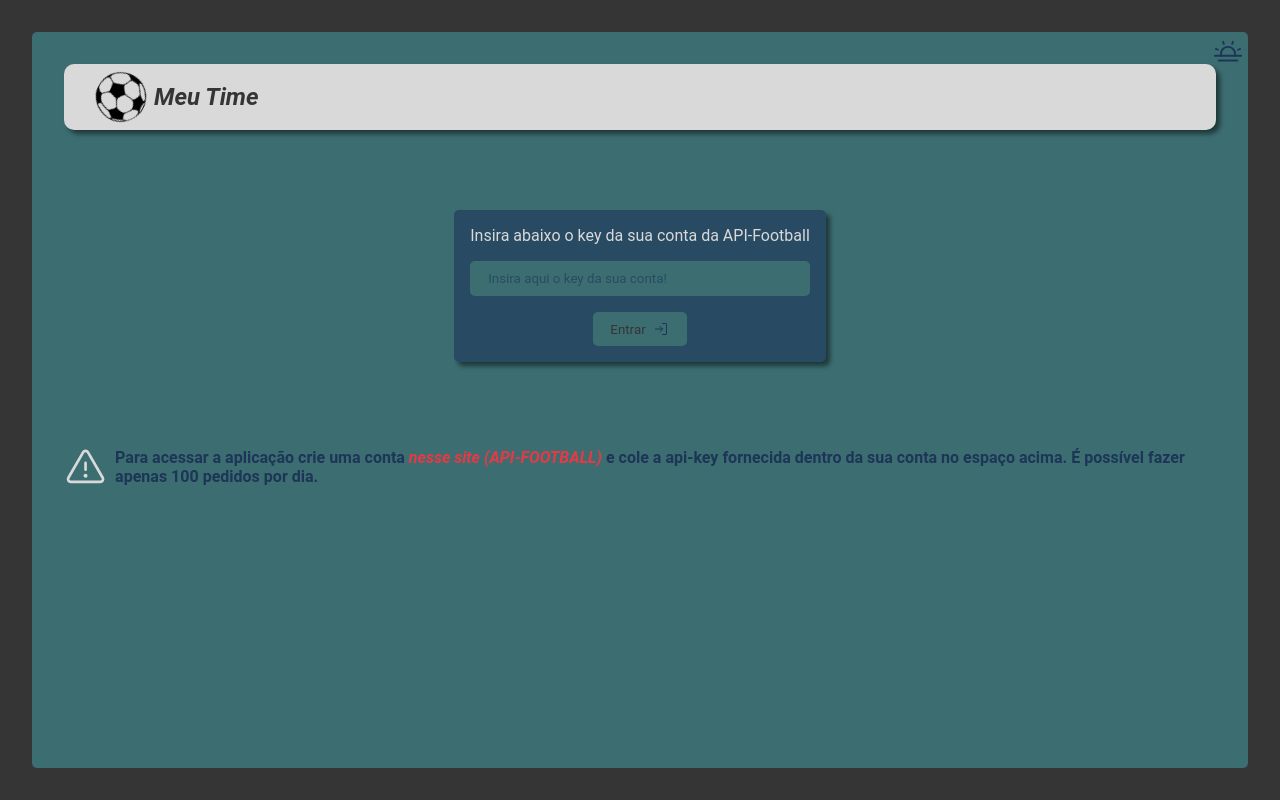
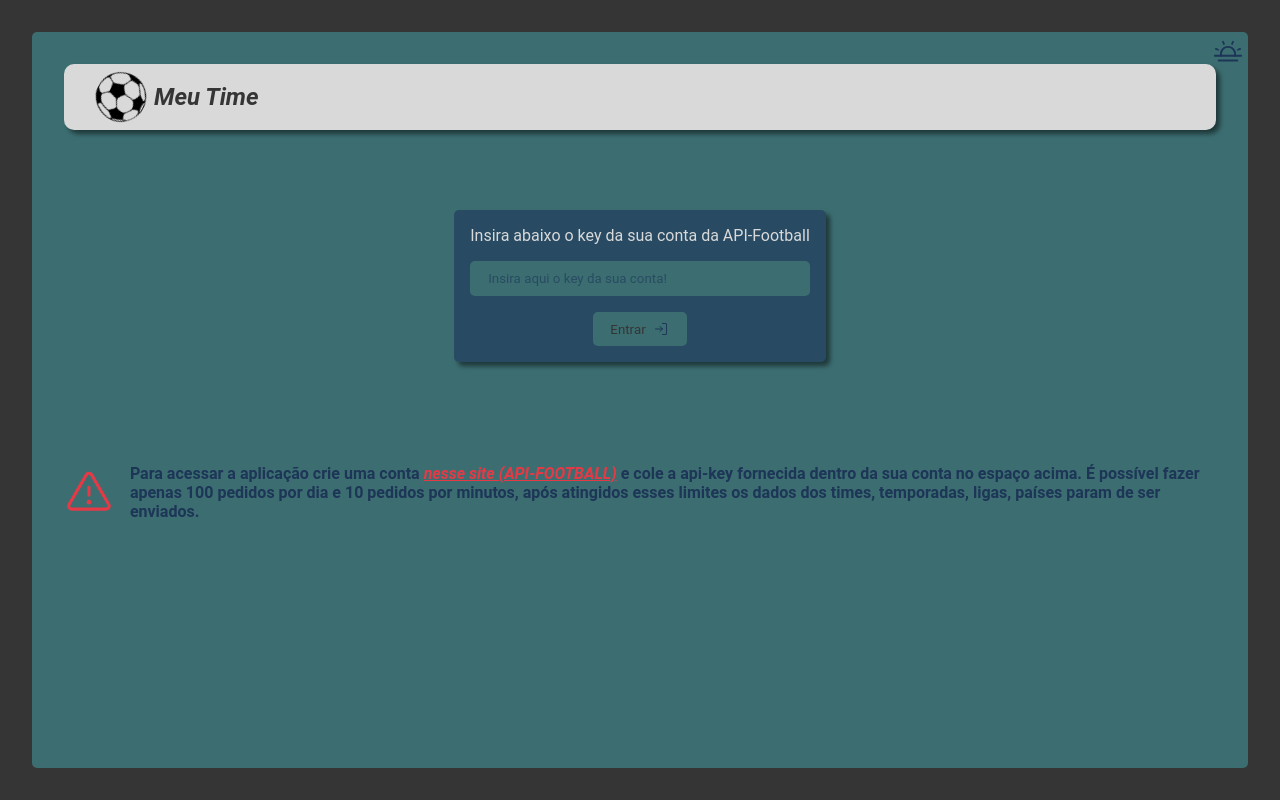
Before and after one commit to mateusrc-dev/meu-time, a Next.js app: page / in a window 1280 px wide. Built offline with nearby package versions, Linux system fonts and the light colour scheme.

Commit message:
updated alert about api-key

```diff
--- a/src/pages/login.tsx
+++ b/src/pages/login.tsx
@@ -75,8 +75,8 @@ export default function Login() {
           </Button>
         </Body>
       </ContainerBody>
-      <div style={{ display: 'flex', alignItems: 'center', gap: '0.5rem' }}>
-        <Warning size={50} />
+      <div style={{ display: 'flex', alignItems: 'center', gap: '1rem' }}>
+        <Warning size={100} color="#e63946" />
         <h1
           style={{
             fontSize: '1rem',
@@ -88,7 +88,7 @@ export default function Login() {
             style={{
               color: '#e63946',
               fontStyle: 'italic',
-              textDecoration: 'none',
+              textDecoration: 'underline',
             }}
             href="https://dashboard.api-football.com/login"
             target="_blank"
@@ -96,7 +96,9 @@ export default function Login() {
             nesse site (API-FOOTBALL)
           </a>{' '}
           e cole a api-key fornecida dentro da sua conta no espaço acima. É
-          possível fazer apenas 100 pedidos por dia.
+          possível fazer apenas 100 pedidos por dia e 10 pedidos por minutos,
+          após atingidos esses limites os dados dos times, temporadas, ligas,
+          países param de ser enviados.
         </h1>
       </div>
     </Container>
```
